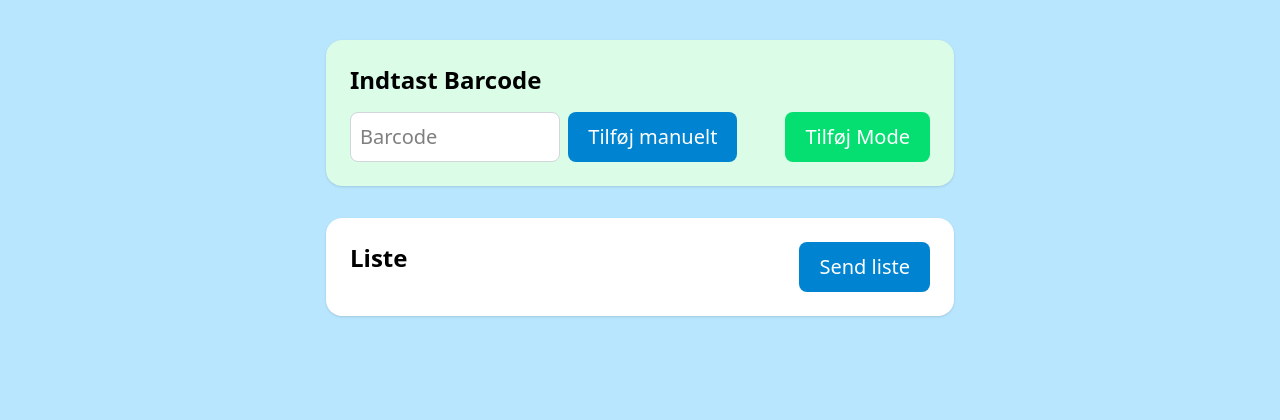
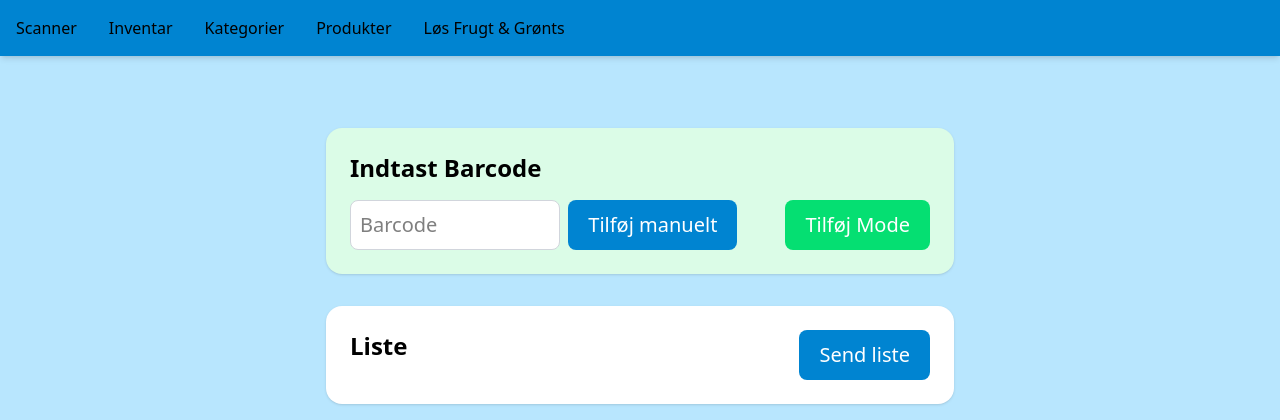
Before and after one commit to baremikkel/Lager-Log, a Node project: template views/scanner_page/index.ejs in a window 1280 px wide. Shown: the top 420 px of the page. Run offline with Node 20 templates, Linux system fonts and the light colour scheme; the template is opened without the code that fills it, so the values that code supplies are empty; style sheets or scripts are compiled from the project's sources; some libraries are stand-ins or nearby versions.

Commit message:
Navigation bar done

```diff
--- /dev/null
+++ b/views/layouts/navigation_bar/navigation_bar.ejs
@@ -0,0 +1,21 @@
+<div class="h-14">
+<nav class="bg-sky-600 fixed top-0 left-0 w-full shadow-md z-50 mb-40">
+  <ul class="flex flex-row gap-8 p-4">
+    <li><a href="/" class="hover:underline font-medium">Scanner</a></li>
+    <li>
+      <a href="/inventory" class="hover:underline font-medium">Inventar</a>
+    </li>
+    <li>
+      <a href="/categories" class="hover:underline font-medium">Kategorier</a>
+    </li>
+    <li>
+      <a href="/products" class="hover:underline font-medium">Produkter</a>
+    </li>
+    <li>
+      <a href="/fruit_vegetables" class="hover:underline font-medium"
+        > Løs Frugt & Grønts</a
+      >
+    </li>
+  </ul>
+</nav>
+</div>
--- a/views/scanner_page/index.ejs
+++ b/views/scanner_page/index.ejs
@@ -2,6 +2,7 @@
 <html lang="en">
   <%- include('../layouts/header') %>
   <body class="bg-sky-200 flex flex-col items-center gap-8 my-10 px-3">
+    <%- include('../layouts/navigation_bar/navigation_bar') %>
     <%- include('../partials/scanner_page/input', { payload: payload }) %>
     <%- include('../partials/scanner_page/list') %>
 
```
